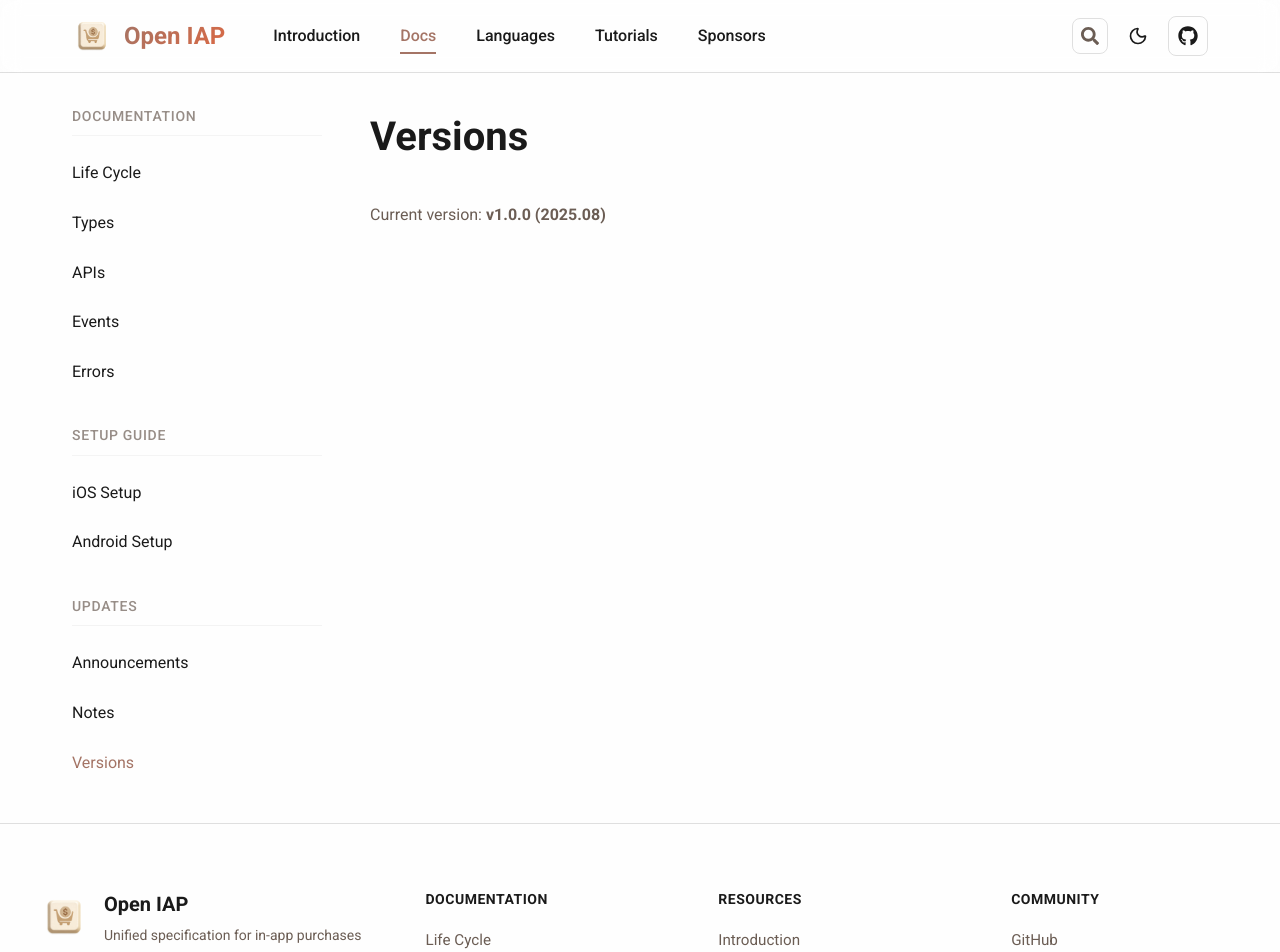
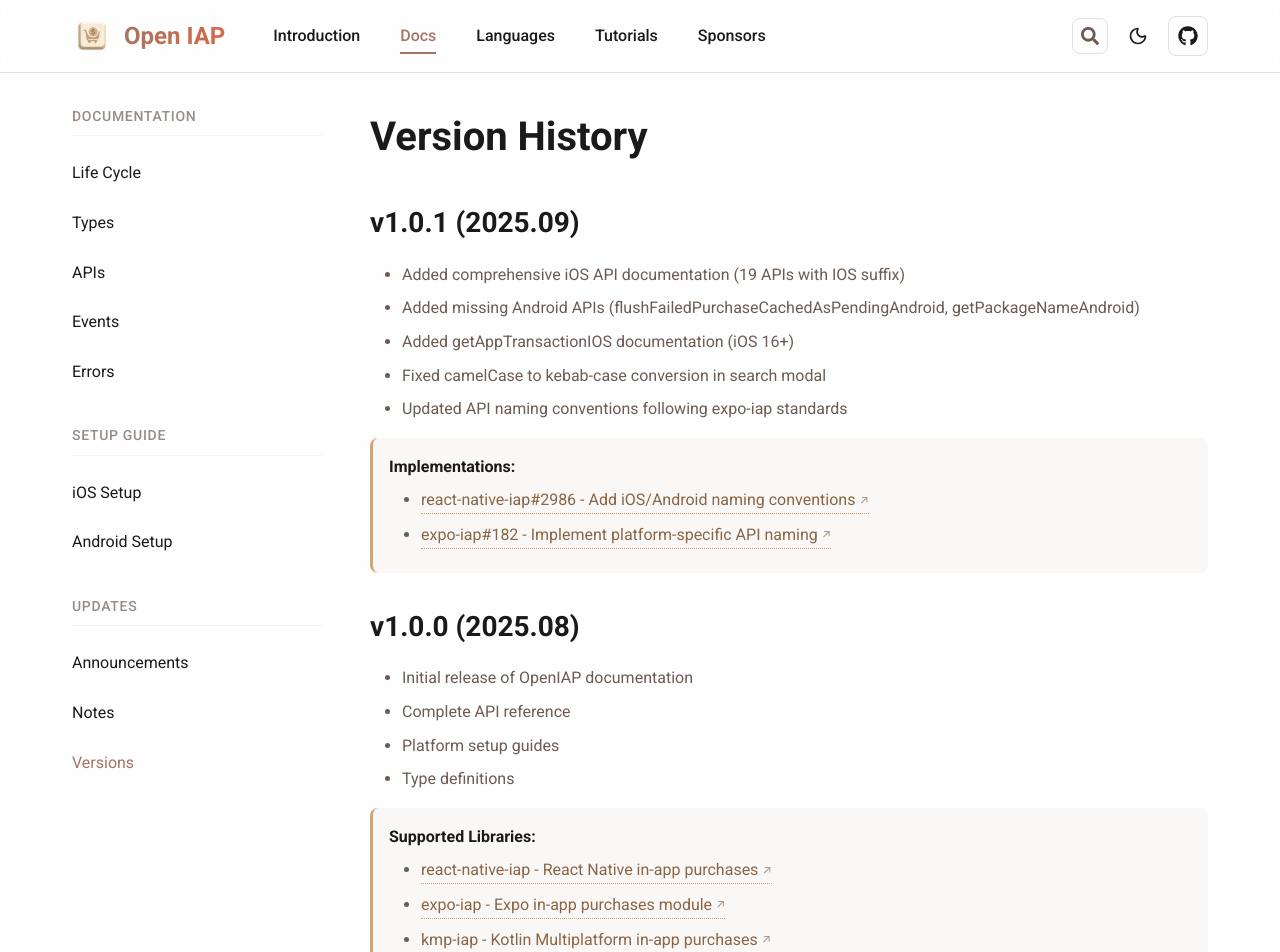
Before and after one commit to hyodotdev/openiap, a React (Vite) app: page /docs/versions in a window 1280 px wide. Shown: the top 952 px of the page. Built offline with nearby package versions, Linux system fonts and the light colour scheme.

Commit message:
chore: bump version to 1.0.1 and update changelog

```diff
--- a/package.json
+++ b/package.json
@@ -1,7 +1,7 @@
 {
   "name": "openiap-dev",
   "private": true,
-  "version": "1.0.0",
+  "version": "1.0.1",
   "type": "module",
   "scripts": {
     "dev": "bunx vite",
--- a/src/pages/docs/versions.tsx
+++ b/src/pages/docs/versions.tsx
@@ -1,14 +1,112 @@
 import { useScrollToHash } from '../../hooks/useScrollToHash';
+import AnchorLink from '../../components/AnchorLink';
 
 function Versions() {
   useScrollToHash();
 
   return (
     <div className="doc-page">
-      <h1>Versions</h1>
-      <p>
-        Current version: <strong>v1.0.0 (2025.08)</strong>
-      </p>
+      <h1>Version History</h1>
+
+      <section>
+        <AnchorLink id="v1-0-1" level="h2">
+          v1.0.1 (2025.09)
+        </AnchorLink>
+        <ul>
+          <li>
+            Added comprehensive iOS API documentation (19 APIs with IOS suffix)
+          </li>
+          <li>
+            Added missing Android APIs
+            (flushFailedPurchaseCachedAsPendingAndroid, getPackageNameAndroid)
+          </li>
+          <li>Added getAppTransactionIOS documentation (iOS 16+)</li>
+          <li>Fixed camelCase to kebab-case conversion in search modal</li>
+          <li>Updated API naming conventions following expo-iap standards</li>
+        </ul>
+        <div className="version-links">
+          <strong>Implementations:</strong>
+          <ul>
+            <li>
+              <a
+                href="https://github.com/hyochan/react-native-iap/pull/2986"
+                target="_blank"
+                rel="noopener noreferrer"
+                className="external-link"
+              >
+                react-native-iap#2986 - Add iOS/Android naming conventions
+              </a>
+            </li>
+            <li>
+              <a
+                href="https://github.com/hyochan/expo-iap/pull/182"
+                target="_blank"
+                rel="noopener noreferrer"
+                className="external-link"
+              >
+                expo-iap#182 - Implement platform-specific API naming
+              </a>
+            </li>
+          </ul>
+        </div>
+      </section>
+
+      <section>
+        <AnchorLink id="v1-0-0" level="h2">
+          v1.0.0 (2025.08)
+        </AnchorLink>
+        <ul>
+          <li>Initial release of OpenIAP documentation</li>
+          <li>Complete API reference</li>
+          <li>Platform setup guides</li>
+          <li>Type definitions</li>
+        </ul>
+        <div className="version-links">
+          <strong>Supported Libraries:</strong>
+          <ul>
+            <li>
+              <a
+                href="https://github.com/hyochan/react-native-iap"
+                target="_blank"
+                rel="noopener noreferrer"
+                className="external-link"
+              >
+                react-native-iap - React Native in-app purchases
+              </a>
+            </li>
+            <li>
+              <a
+                href="https://github.com/hyochan/expo-iap"
+                target="_blank"
+                rel="noopener noreferrer"
+                className="external-link"
+              >
+                expo-iap - Expo in-app purchases module
+              </a>
+            </li>
+            <li>
+              <a
+                href="https://github.com/hyochan/kmp-iap"
+                target="_blank"
+                rel="noopener noreferrer"
+                className="external-link"
+              >
+                kmp-iap - Kotlin Multiplatform in-app purchases
+              </a>
+            </li>
+            <li>
+              <a
+                href="https://github.com/hyochan/flutter_inapp_purchase"
+                target="_blank"
+                rel="noopener noreferrer"
+                className="external-link"
+              >
+                flutter_inapp_purchase - Flutter in-app purchases plugin
+              </a>
+            </li>
+          </ul>
+        </div>
+      </section>
     </div>
   );
 }
```
